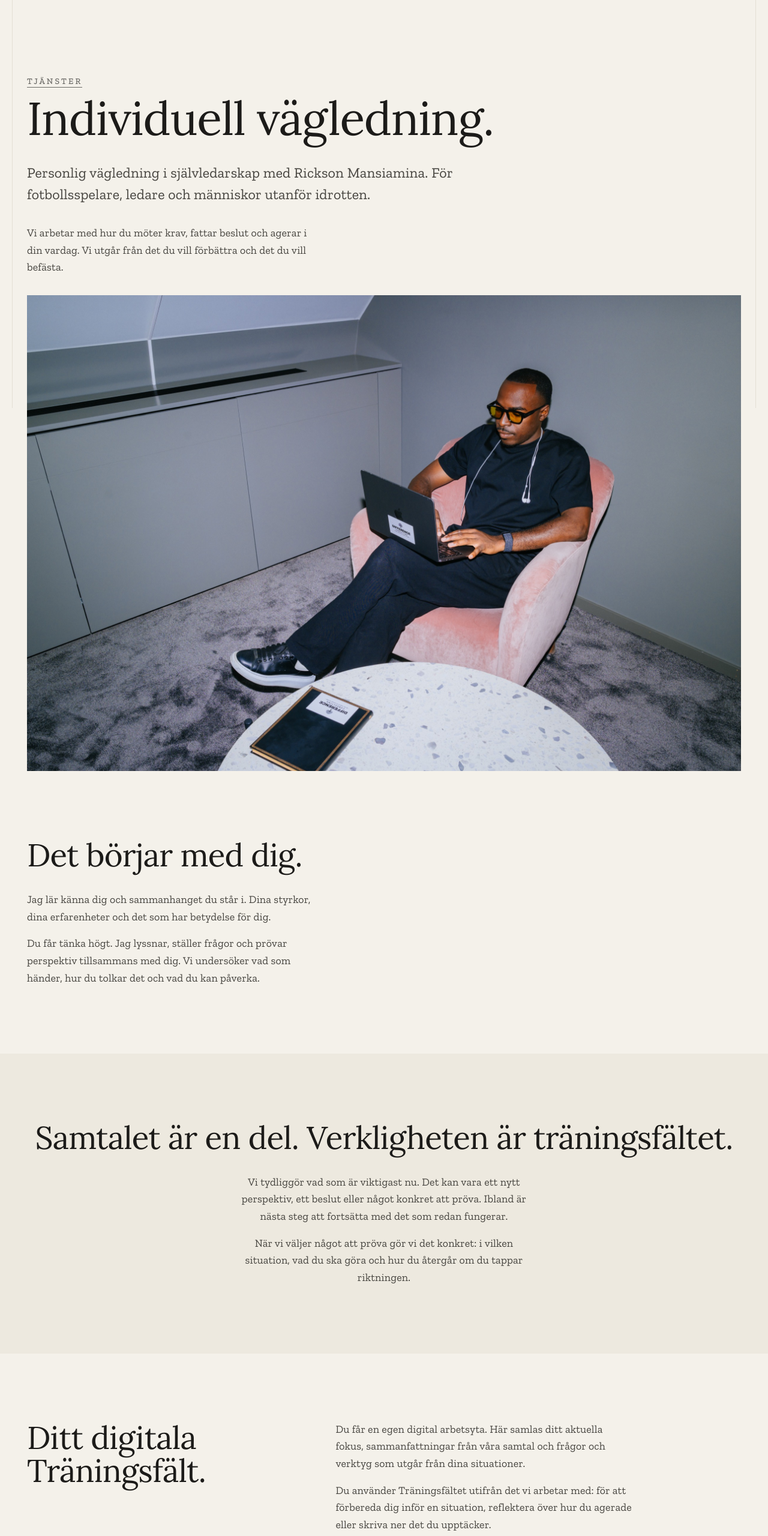
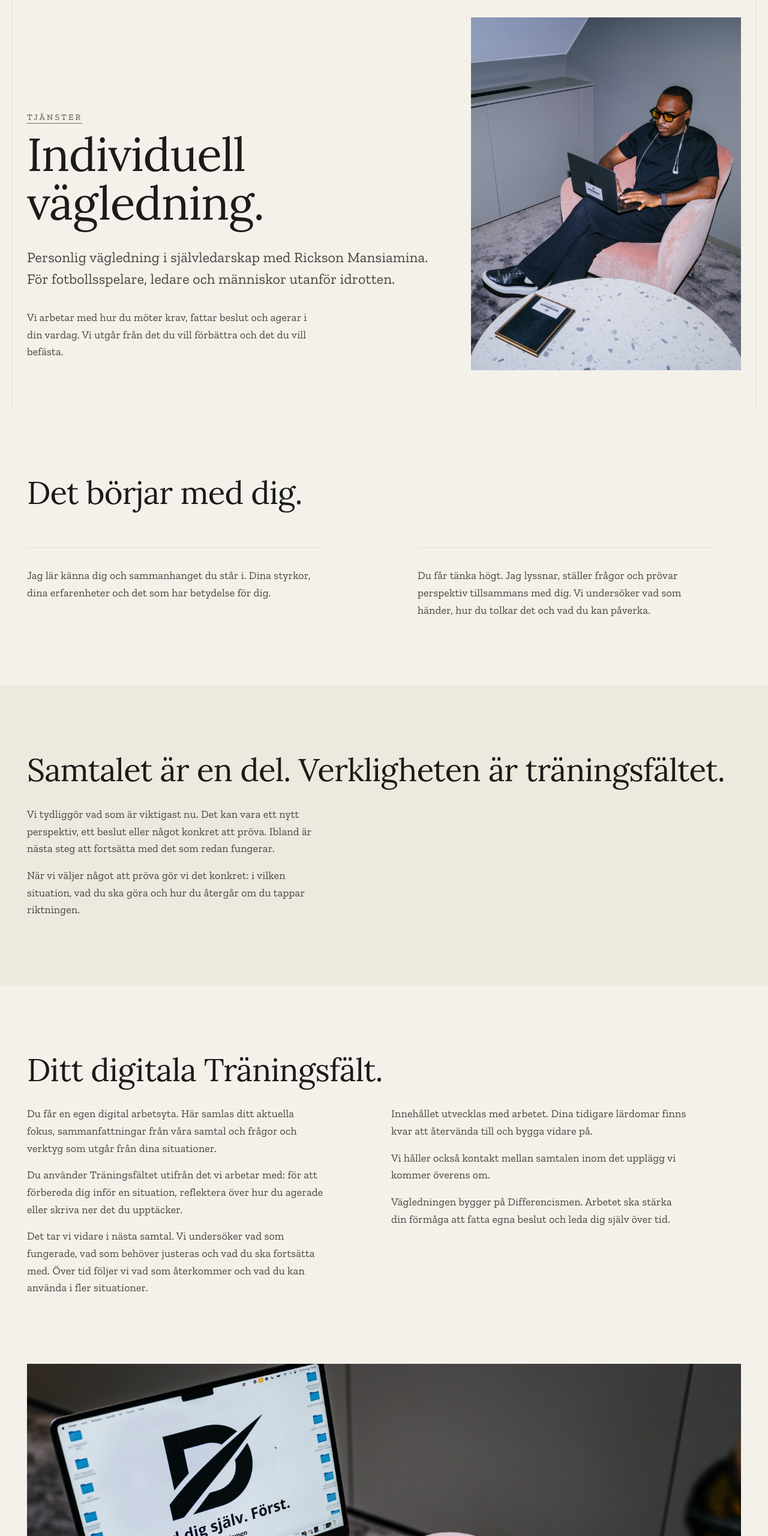
Before and after one commit to Alexandersalzer/differenceconsulting-new, a website: page tjanster-individ.html in a window 1280 px wide. Shown: the part 120-2680 px from the top of the page at 60% size. Drawn offline with nearby package versions, Linux system fonts and the light colour scheme.

Commit message:
Klubb och Individuell vägledning omgjorda sektion för sektion
- Omslagshero med bilden bredvid texten (som Rickson-sidan)
- Två spalter med tunn linje för samarbetet / Det börjar med dig
- Träningsfältet i två spalter med datorbilden under
- CSS: två lösa klamrar och oanvända regler borttagna

Co-Authored-By: Claude Opus 5.5 <noreply@anthropic.com>

```diff
--- a/css/main.css
+++ b/css/main.css
@@ -1323,14 +1323,6 @@ html.js .vc__offset-media img.is-loaded { opacity: 1; }
 .page-individ h2 { text-wrap: balance; }
 /* En mening per enhet: radbrottet hamnar mellan meningarna, inte mitt i dem. */
 .ind-phrase { display: inline-block; }
-/* Centrerat moment: rubrik och text mitt på sidan, texten i en smal spalt. */
-.ind-moment { text-align: center; }
-.ind-moment .body { margin-inline: auto; }
-/* Underrubrik inne i en Split-spalt (t.ex. Träningsfältet på Klubb): 34/25px,
-   tydligt under kapitelrubriken även när Split staplas på mobil. */
-.grid--2-40 .ind-sub { font-size: var(--step-2); margin-top: var(--space-xl); }}
-/* Träningsfältet: bilden under båda spalterna, i full containerbredd. */
-.ind-wide { grid-column: 1 / -1; margin-top: var(--space-md); aspect-ratio: 16 / 9; }
 /* Avslutet: rubrik och text till vänster; till höger signaturen över
    knapparna, i botten av spalten så att knapparna slutar i höjd med texten. */
 .ind-close { align-items: end; }
@@ -1342,7 +1334,7 @@ html.js .vc__offset-media img.is-loaded { opacity: 1; }
   .ind-close { grid-template-columns: 1fr 1fr; }
   .ind-close .ind-sign { text-align: right; }
   .ind-close__actions { justify-content: flex-end; }
-}}
+}
 
 /* Filosofin: varje pelare är en enhet - tätt mellan namn, kärnmening och
    förklaring, tydligt större luft till nästa pelare. Linjerna finns kvar. */
@@ -2658,6 +2650,27 @@ html.js .reveal-seq > * { opacity: calc(0.16 + 0.84 * var(--lit, 0)); }
 @media (max-width: 599px) {
   .rk-hero .rk-portrait { aspect-ratio: 6 / 5; }
 }
+/* Klubb använder samma omslag; Rickson står till höger i bilden. */
+.kl-hero .rk-portrait img { object-position: 72% 30% !important; }
+.ind-hero .rk-portrait img { object-position: 62% 40% !important; }
+/* Klubb: två stycken sida vid sida under rubriken, var och en med en tunn
+   linje överst - samma formspråk som Grundlagarnas spalter. */
+.kl-pair { display: grid; gap: var(--space-lg); margin-top: var(--stack-3); }
+.kl-pair > p { border-top: var(--hairline-w) solid var(--hairline); padding-top: var(--space-md); margin: 0; }
+.section--alt .kl-pair > p { border-color: var(--hairline-alt); }
+@media (min-width: 860px) {
+  .kl-pair { grid-template-columns: 1fr 1fr; column-gap: var(--space-xl); }
+}
+/* Klubb: Träningsfältet som underrubrik, texten i två spalter på desktop så att
+   sektionen inte blir en lång textvägg; datorbilden under i full bredd. */
+.kl-sub { margin-top: var(--space-xl); }
+.kl-cols > p { margin: 0 0 var(--space-sm); break-inside: avoid; }
+/* Två spalter à cirka 48ch, samma radlängd som övrig brödtext. */
+.page-individ .kl-cols { max-width: calc(96ch + var(--space-xl)); }
+@media (min-width: 860px) {
+  .kl-cols { columns: 2; column-gap: var(--space-xl); }
+}
+.kl-wide { margin-top: var(--space-xl); aspect-ratio: 16 / 9; }
 
 /* ==========================================================================
    DIFFERENCE CONSULTING - bolagssidan i startsidans formspråk
--- a/tjanster-individ.html
+++ b/tjanster-individ.html
@@ -77,41 +77,38 @@
   </div>
 
   <main>
-    <section class="pagehero">
-      <div class="container">
+    <!-- Hero - samma omslag som Klubb: texten vid bildens fot till vänster,
+         bilden fyller första skärmen till höger. Mobil: bilden först. -->
+    <section class="pagehero rk-hero ind-hero">
+      <div class="container grid grid--2-60">
+        <div class="rk-hero__text">
           <p class="eyebrow reveal"><a class="link" href="tjanster.html">Tjänster</a></p>
           <h1 class="pagehero__title reveal" style="margin-top:var(--stack-1);">Individuell vägledning.</h1>
-        <p class="lead pagehero__lead reveal">Personlig vägledning i självledarskap med Rickson Mansiamina. För fotbollsspelare, ledare och människor utanför idrotten.</p>
+          <p class="lead reveal" style="margin-top:var(--stack-2);">Personlig vägledning i självledarskap med Rickson Mansiamina. För fotbollsspelare, ledare och människor utanför idrotten.</p>
           <div class="body stack-sm reveal" style="margin-top:var(--stack-2);">
             <p>Vi arbetar med hur du möter krav, fattar beslut och agerar i din vardag. Vi utgår från det du vill förbättra och det du vill befästa.</p>
           </div>
         </div>
-    </section>
-
-    <!-- The image follows straight after the lead - no rule, no empty band
-         between them, so the picture reads as part of the opening. -->
-    <section class="pagefigure reveal">
-      <div class="container">
-        <div class="media media--wide">
+        <div class="media media--portrait rk-portrait reveal">
           <img fetchpriority="high" decoding="async" width="2400" height="1816" src="assets/joakimhallfoto_260822_168.jpg" alt="Rickson i fokuserat arbete" />
         </div>
       </div>
     </section>
 
-    <!-- Det börjar med dig - ljus, Masthead -->
+    <!-- Det börjar med dig - ljus, rubrik över två spalter med tunn linje överst (som Klubbs samarbete) -->
     <section class="section">
       <div class="container reveal">
         <h2 class="h2">Det börjar med dig.</h2>
-        <div class="body stack-sm" style="margin-top:var(--stack-2);">
-          <p>Jag lär känna dig och sammanhanget du står i. Dina styrkor, dina erfarenheter och det som har betydelse för dig.</p>
-          <p>Du får tänka högt. Jag lyssnar, ställer frågor och prövar perspektiv tillsammans med dig. Vi undersöker vad som händer, hur du tolkar det och vad du kan påverka.</p>
+        <div class="kl-pair">
+          <p class="body">Jag lär känna dig och sammanhanget du står i. Dina styrkor, dina erfarenheter och det som har betydelse för dig.</p>
+          <p class="body">Du får tänka högt. Jag lyssnar, ställer frågor och prövar perspektiv tillsammans med dig. Vi undersöker vad som händer, hur du tolkar det och vad du kan påverka.</p>
         </div>
       </div>
     </section>
 
-    <!-- Samtalet / Verkligheten - beige, centrerat moment, en sammanhållen rubrik -->
+    <!-- Samtalet / Verkligheten - beige, vänsterställd Masthead, en sammanhållen rubrik -->
     <section class="section section--alt">
-      <div class="container reveal ind-moment">
+      <div class="container reveal">
         <h2 class="h2"><span class="ind-phrase">Samtalet är en del.</span> <span class="ind-phrase">Verkligheten är träningsfältet.</span></h2>
         <div class="body stack-sm" style="margin-top:var(--stack-2);">
           <p>Vi tydliggör vad som är viktigast nu. Det kan vara ett nytt perspektiv, ett beslut eller något konkret att pröva. Ibland är nästa steg att fortsätta med det som redan fungerar.</p>
@@ -120,13 +117,12 @@
       </div>
     </section>
 
-    <!-- Ditt digitala Träningsfält - ljus, Split: rubrik vänster, text höger, bilden under i full bredd -->
+    <!-- Ditt digitala Träningsfält - ljus, samma form som Klubb: rubrik överst,
+         texten i två spalter på desktop, datorbilden under i full bredd -->
     <section class="section">
-      <div class="container grid grid--2-40">
-        <div class="reveal">
+      <div class="container reveal">
         <h2 class="h2">Ditt digitala Träningsfält.</h2>
-        </div>
-        <div class="body stack-sm reveal">
+        <div class="body kl-cols" style="margin-top:var(--stack-2);">
           <p>Du får en egen digital arbetsyta. Här samlas ditt aktuella fokus, sammanfattningar från våra samtal och frågor och verktyg som utgår från dina situationer.</p>
           <p>Du använder Träningsfältet utifrån det vi arbetar med: för att förbereda dig inför en situation, reflektera över hur du agerade eller skriva ner det du upptäcker.</p>
           <p>Det tar vi vidare i nästa samtal. Vi undersöker vad som fungerade, vad som behöver justeras och vad du ska fortsätta med. Över tid följer vi vad som återkommer och vad du kan använda i fler situationer.</p>
@@ -134,7 +130,7 @@
           <p>Vi håller också kontakt mellan samtalen inom det upplägg vi kommer överens om.</p>
           <p>Vägledningen bygger på Differencismen. Arbetet ska stärka din förmåga att fatta egna beslut och leda dig själv över tid.</p>
         </div>
-        <div class="media ind-wide reveal">
+        <div class="media kl-wide">
           <img decoding="async" width="1600" height="1126" src="assets/datorbild.jpeg" alt="Händer på en dator som visar D-märket och Led dig själv. Först." loading="lazy" />
         </div>
       </div>
```
Also changed, not shown: tjanster-klubb.html (+21 -23 lines). Lines whose indentation alone changed are shown as unchanged.
